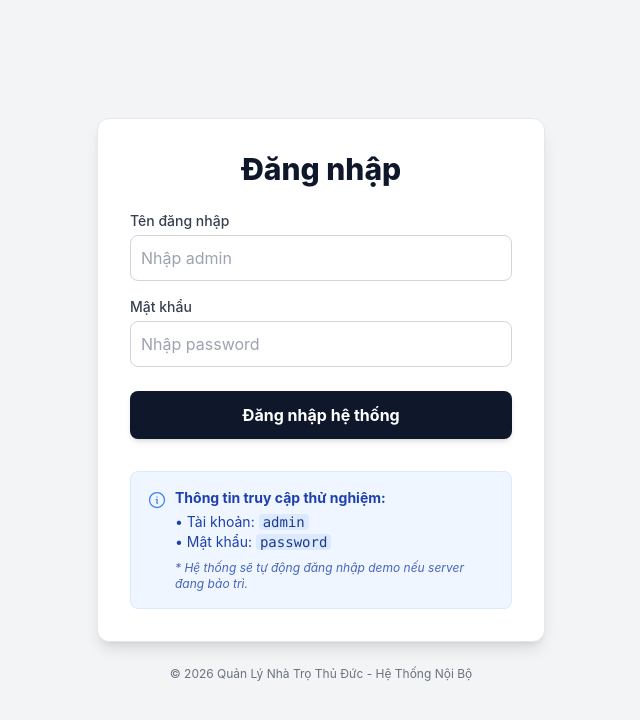
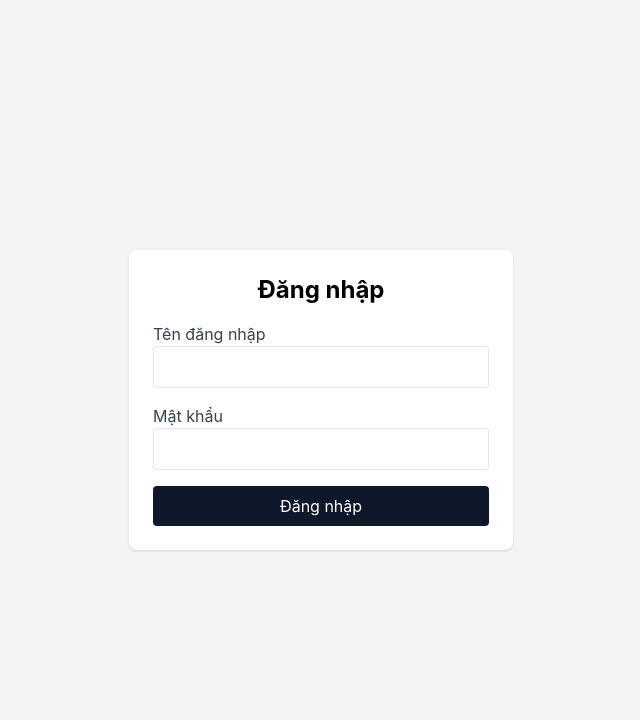
Before and after one commit to jocol1/quan-ly-nha-tro, a React (Create React App) app in the folder frontend/: page /login in a window 1280 px wide. Shown: the top 720 px of the page, without its empty margins (319-959 px from the left). Built offline with nearby package versions, Linux system fonts and the light colour scheme.

Commit message:
Simplify Login component structure and styles
Refactor login form layout and error handling.

```diff
--- a/frontend/src/components/Login.tsx
+++ b/frontend/src/components/Login.tsx
@@ -1,8 +1,8 @@
 import { useState } from 'react';
 import axios, { AxiosError } from 'axios';
 import { useNavigate } from 'react-router-dom';
-import { InformationCircleIcon } from '@heroicons/react/24/outline';
 
+// Định nghĩa kiểu cho response error từ API
 interface ErrorResponse {
   message: string;
 }
@@ -10,95 +10,52 @@ interface ErrorResponse {
 const Login = () => {
   const [username, setUsername] = useState('');
   const [password, setPassword] = useState('');
-  const [isLoading, setIsLoading] = useState(false);
   const navigate = useNavigate();
 
   const handleLogin = async (e: React.FormEvent) => {
     e.preventDefault();
-    setIsLoading(true);
-
     try {
-      // 1. Cố gắng gọi API thực tế
       const response = await axios.post('https://nhatro-backend.onrender.com/api/auth/login', {
         username,
         password,
       });
-
       localStorage.setItem('token', response.data.token);
       navigate('/');
     } catch (err) {
       const error = err as AxiosError<ErrorResponse>;
-      console.error("Lỗi đăng nhập:", error);
-
-      // 2. CƠ CHẾ BYPASS (VƯỢT RÀO):
-      // Nếu nhập đúng admin/password mà server lỗi 500 hoặc timeout, vẫn cho vào demo
-      if (username === 'admin' && password === 'password') {
-        console.warn("Backend lỗi nhưng đang cho phép vào bằng tài khoản demo.");
-        localStorage.setItem('token', 'demo-token-bypass');
-        navigate('/');
-      } else {
-        const errorMessage = error.response?.data?.message || 'Lỗi kết nối server (500/Timeout)';
+      const errorMessage = error.response?.data?.message || 'Lỗi không xác định';
       alert('Đăng nhập thất bại: ' + errorMessage);
-      }
-    } finally {
-      setIsLoading(false);
     }
   };
 
   return (
-    <div className="flex items-center justify-center h-screen bg-gray-100 p-4">
-      <div className="w-full max-w-md">
-        <form onSubmit={handleLogin} className="bg-white p-8 rounded-xl shadow-lg border border-gray-200">
-          <h2 className="text-3xl font-extrabold mb-6 text-center text-dark-blue">Đăng nhập</h2>
-
+    <div className="flex items-center justify-center h-screen bg-gray-100">
+      <form onSubmit={handleLogin} className="bg-white p-6 rounded-lg shadow w-96">
+        <h2 className="text-2xl font-bold mb-4 text-center">Đăng nhập</h2>
         <div className="mb-4">
-            <label className="block text-sm font-medium text-gray-700 mb-1">Tên đăng nhập</label>
+          <label className="block text-gray-700">Tên đăng nhập</label>
           <input
             type="text"
             value={username}
             onChange={(e) => setUsername(e.target.value)}
-              placeholder="Nhập admin"
-              className="w-full p-2.5 border border-gray-300 rounded-lg focus:ring-2 focus:ring-dark-blue focus:border-transparent outline-none transition-all"
+            className="w-full p-2 border rounded"
             required
           />
         </div>
-
-          <div className="mb-6">
-            <label className="block text-sm font-medium text-gray-700 mb-1">Mật khẩu</label>
+        <div className="mb-4">
+          <label className="block text-gray-700">Mật khẩu</label>
           <input
             type="password"
             value={password}
             onChange={(e) => setPassword(e.target.value)}
-              placeholder="Nhập password"
-              className="w-full p-2.5 border border-gray-300 rounded-lg focus:ring-2 focus:ring-dark-blue focus:border-transparent outline-none transition-all"
+            className="w-full p-2 border rounded"
             required
           />
         </div>
-
-          <button
-            type="submit"
-            disabled={isLoading}
-            className={`w-full ${isLoading ? 'bg-gray-400' : 'bg-dark-blue hover:bg-opacity-90'} text-white font-bold py-3 rounded-lg transition-all shadow-md`}
-          >
-            {isLoading ? 'Đang kiểm tra...' : 'Đăng nhập hệ thống'}
+        <button type="submit" className="w-full bg-dark-blue text-white p-2 rounded hover:bg-green-success">
+          Đăng nhập
         </button>
-
-          {/* KHỐI HIỂN THỊ THÔNG TIN TÀI KHOẢN ĐỂ NGƯỜI DÙNG BIẾT */}
-          <div className="mt-8 p-4 bg-blue-50 border border-blue-100 rounded-lg flex items-start">
-            <InformationCircleIcon className="h-5 w-5 text-blue-500 mr-2 mt-0.5 flex-shrink-0" />
-            <div className="text-sm text-blue-800">
-              <p className="font-bold mb-1">Thông tin truy cập thử nghiệm:</p>
-              <p>• Tài khoản: <span className="font-mono bg-blue-100 px-1 rounded text-blue-900">admin</span></p>
-              <p>• Mật khẩu: <span className="font-mono bg-blue-100 px-1 rounded text-blue-900">password</span></p>
-              <p className="mt-2 text-xs italic opacity-80">* Hệ thống sẽ tự động đăng nhập demo nếu server đang bảo trì.</p>
-            </div>
-          </div>
       </form>
-
-        <p className="text-center mt-6 text-gray-500 text-xs">
-          © 2026 Quản Lý Nhà Trọ Thủ Đức - Hệ Thống Nội Bộ
-        </p>
-      </div>
     </div>
   );
 };
```
Lines whose indentation alone changed are shown as unchanged.
